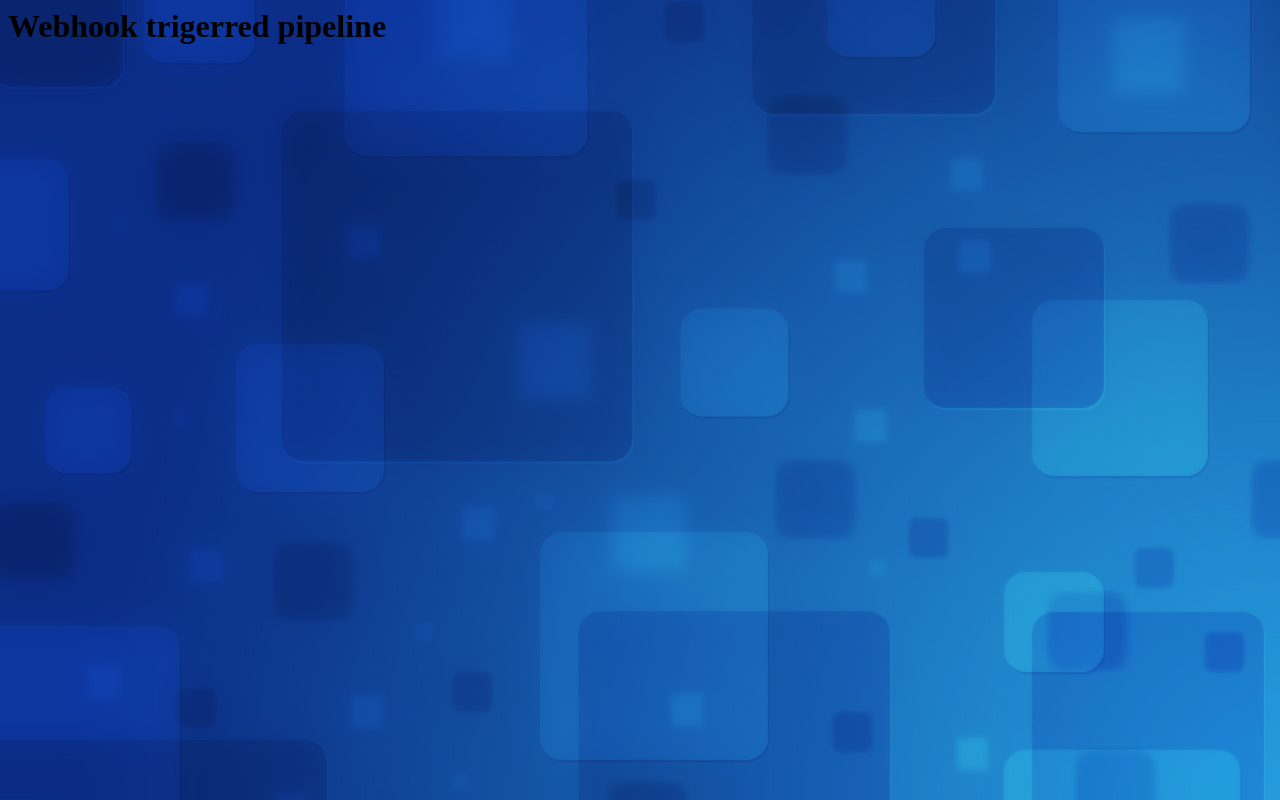
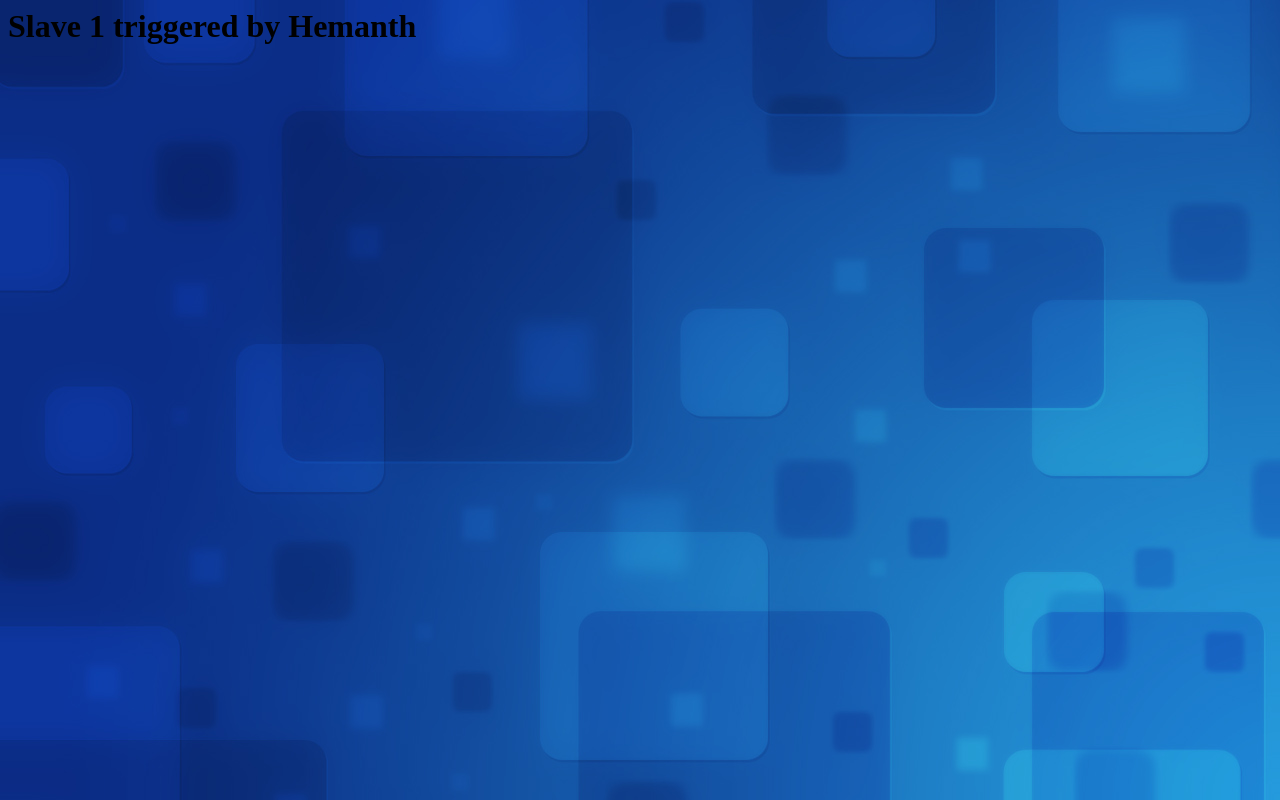
Before and after one commit to hemanthvenugopal90/gitdemo, a plain HTML site: page devopsIQ/index.html in a window 1280 px wide. Drawn offline with Linux system fonts and the light colour scheme.

Commit message:
Hemanth is gonna Nail Devops COncepts

```diff
--- a/devopsIQ/index.html
+++ b/devopsIQ/index.html
@@ -1,6 +1,6 @@
 <html>
 <title>Hemanth practicing devops</title>
 <body background="images/1.jpg">
-<h1>Webhook trigerred pipeline</h1>
+<h1>Slave 1 triggered by Hemanth</h1>
 </body>
 </html>
```
